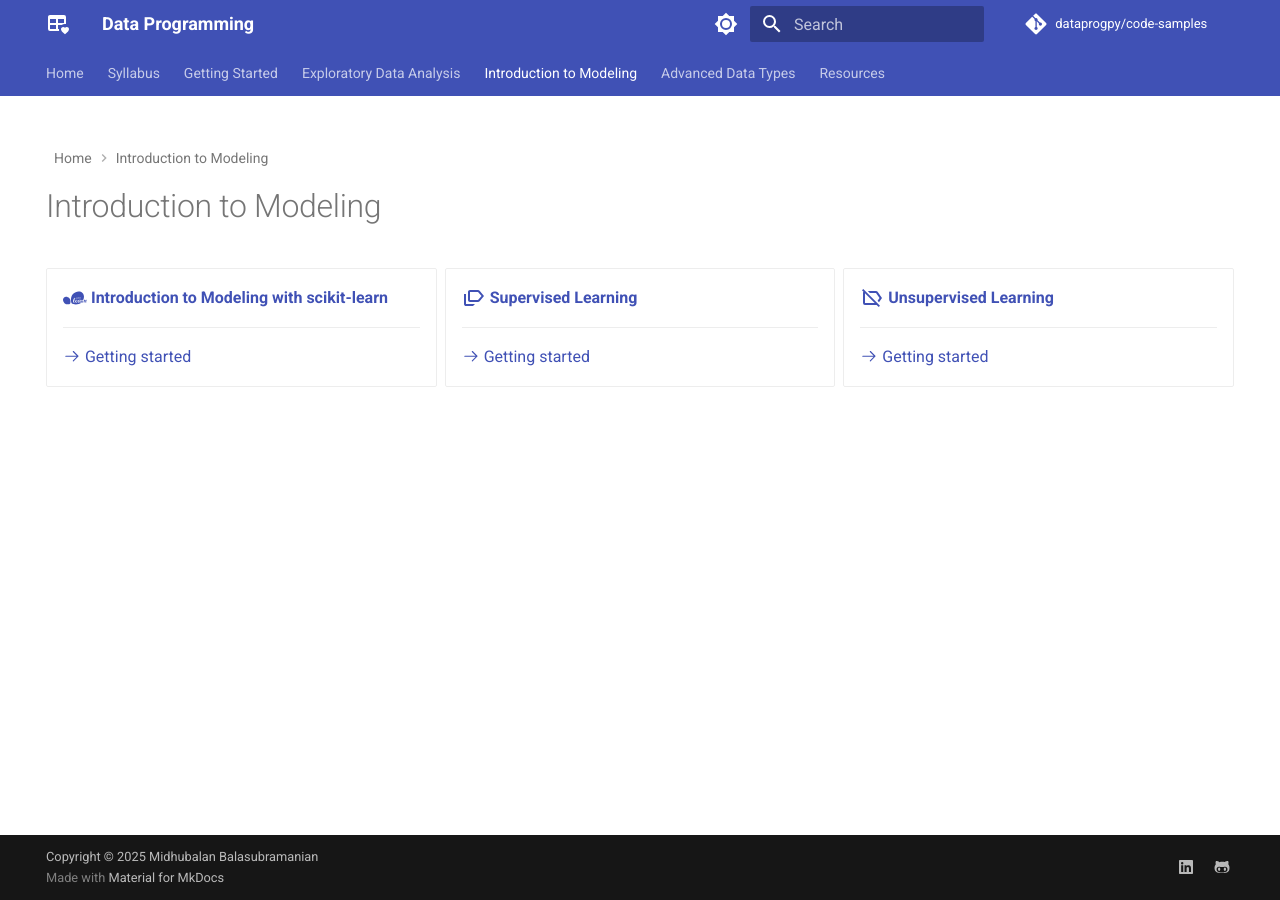
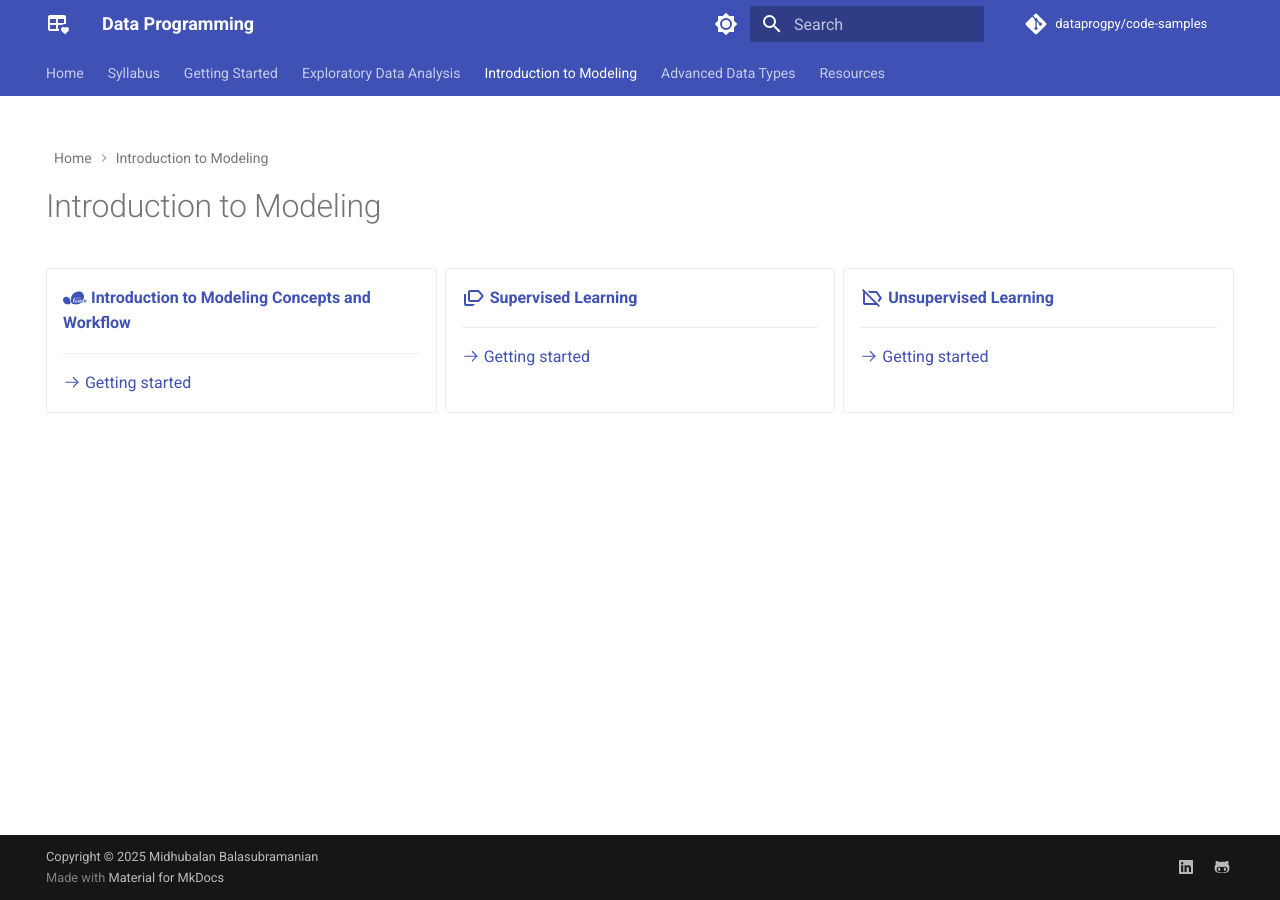
Before and after one commit to dataprogpy/dataprogpy.github.io, an MkDocs documentation site: the page built from docs/modeling/index.md, in a window 1280 px wide. Built offline with MkDocs 1.6.1 and Material for MkDocs 9.7.7, drawn with Linux system fonts in a browser that asks for light colours; comment, search, counter and statistics services are not loaded.

Commit message:
Add scaffolding for lesson content

```diff
--- a/docs/modeling/index.md
+++ b/docs/modeling/index.md
@@ -9,22 +9,22 @@
 <div class="grid cards" markdown>
 
 
--   [:simple-scikitlearn:{ .lg .middle } __Introduction to Modeling with scikit-learn__](/modeling/modeling_intro)
+-   [:simple-scikitlearn:{ .lg .middle } __Introduction to Modeling Concepts and Workflow__](/modeling/modeling-concepts-workflow)
 
     ---
 
-    [:octicons-arrow-right-24: Getting started](/modeling/modeling_intro)
+    [:octicons-arrow-right-24: Getting started](/modeling/modeling-concepts-workflow)
 
--   [:material-label-multiple-outline:{ .lg .middle } __Supervised Learning__](/modeling/supervised)
+-   [:material-label-multiple-outline:{ .lg .middle } __Supervised Learning__](/modeling/supervised-learning)
 
     ---
 
-    [:octicons-arrow-right-24: Getting started](/modeling/supervised)
+    [:octicons-arrow-right-24: Getting started](/modeling/supervised-learning)
 
--   [:material-label-off-outline:{ .lg .middle } __Unsupervised Learning__](/modeling/unsupervised)
+-   [:material-label-off-outline:{ .lg .middle } __Unsupervised Learning__](/modeling/unsupervised-learning)
 
     ---
 
-    [:octicons-arrow-right-24: Getting started](/modeling/unsupervised)
+    [:octicons-arrow-right-24: Getting started](/modeling/unsupervised-learning)
 
 </div>
--- a/mkdocs.yml
+++ b/mkdocs.yml
@@ -176,9 +176,12 @@
       - Conclusion: eda/data-storytelling/conclusion.md
   - Introduction to Modeling:
     - modeling/index.md
-    - Modeling with scikit-learn: modeling/modeling_intro.md
-    - Supervised Learning: modeling/supervised.md
-    - Unsupervised Learning: modeling/unsupervised.md
+    - Modeling Concepts and Workflow:
+      - modeling/modeling-concepts-workflow/index.md
+    - Supervised Learning:
+      - modeling/supervised-learning/index.md
+    - Unsupervised Learning:
+      - modeling/unsupervised-learning/index.md
   - Advanced Data Types:
     - adv-data-types/index.md
     - Time Series Analysis: adv-data-types/time-series.md
```
Also changed, not shown: docs/syllabus/schedule.md (+1 -1 lines), docs/modeling/modeling-concepts-workflow/index.md (renamed from docs/modeling/modeling_intro.md), docs/modeling/supervised-learning/index.md (renamed from docs/modeling/supervised.md), docs/modeling/unsupervised-learning/index.md (renamed from docs/modeling/unsupervised.md).
